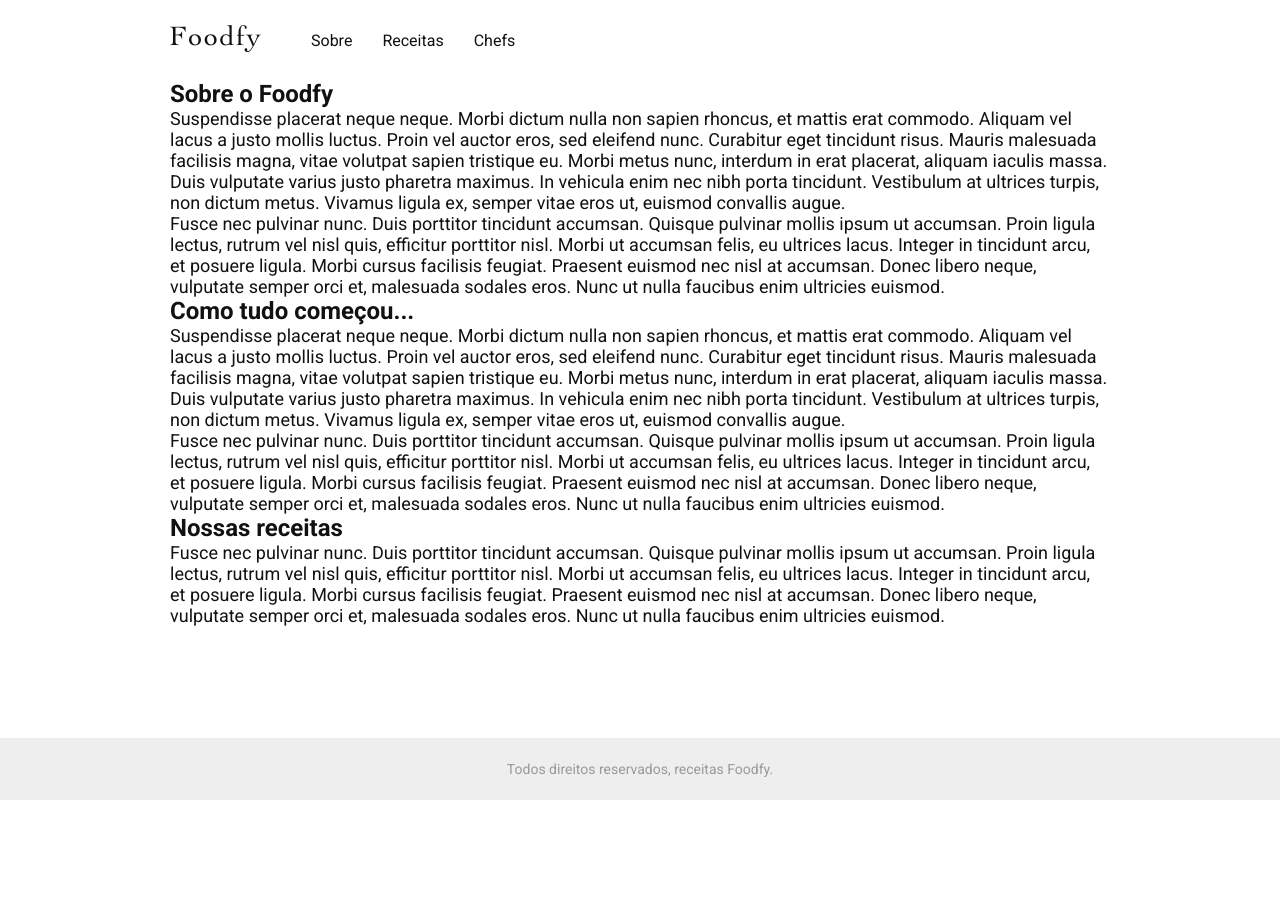
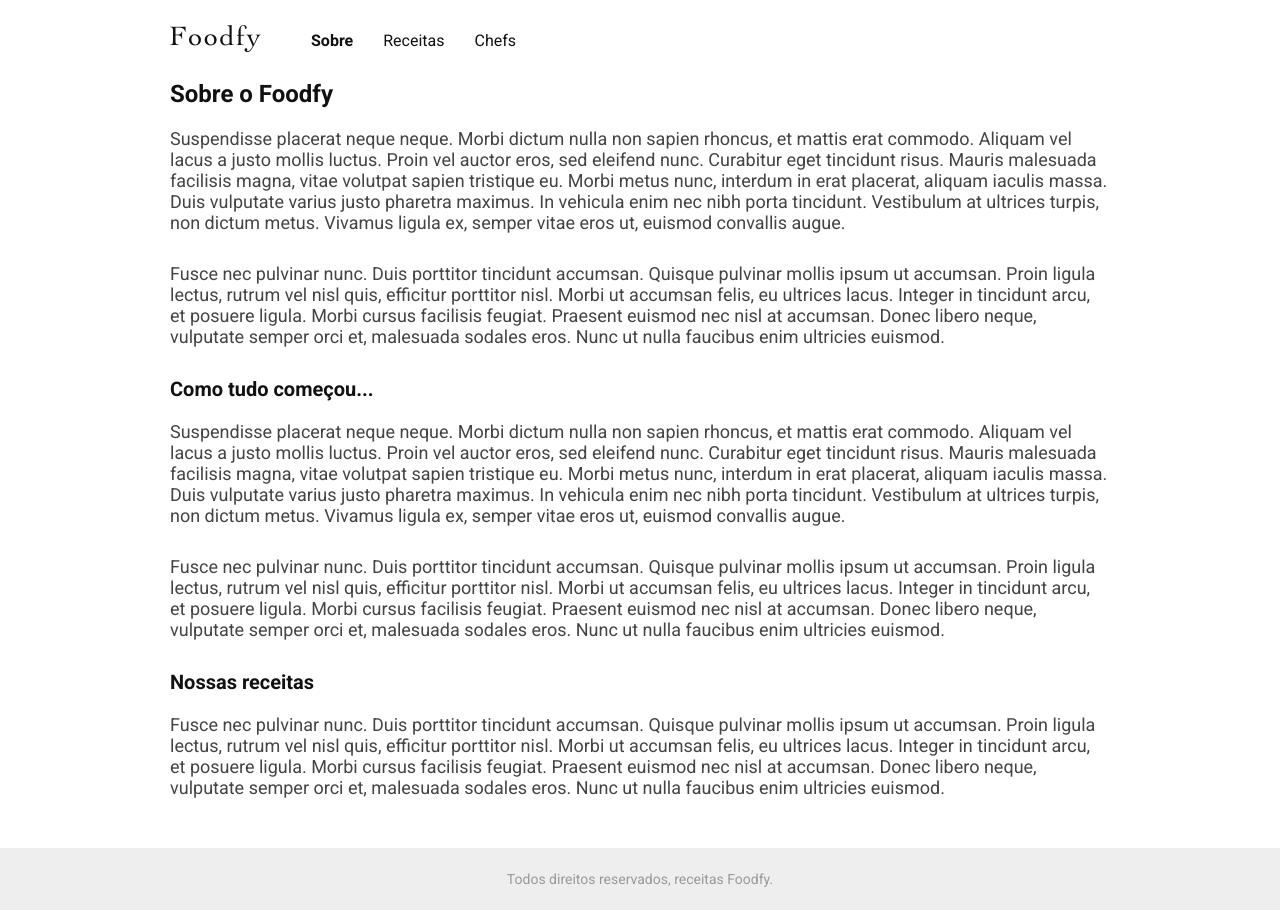
Before and after one commit to italoteix/foodfy, a Node server app: page /about in a window 1280 px wide. Before the commit the page ends 800 px from the top, so only its background shows below. Run offline with Node 20, Linux system fonts and the light colour scheme.

Commit message:
:recycle: refactor: remade about page

```diff
--- a/public/script.js
+++ b/public/script.js
@@ -60,7 +60,7 @@ if (document.querySelector(".add-ingredient") && document.querySelector(".add-st
 }
 
 // Style current header link
-const $navLinks = document.querySelectorAll('.link__header');
+const $navLinks = document.querySelectorAll('.menu__row a');
 
 function styleActiveNav($navLinks) {
   const path = location.pathname;
--- a/public/style.css
+++ b/public/style.css
@@ -85,6 +85,10 @@ header,
   margin-left: 30px;
 }
 
+.menu__row a.active {
+  font-weight: bold;
+}
+
 /*=== MAIN.LAYOUT.FOOTER ===*/
 footer {
   display: flex;
@@ -129,6 +133,22 @@ footer small {
   opacity: 0.7;
 }
 
+/*=== MAIN.ABOUT ===*/
+.about h1 {
+  margin-bottom: 20px;
+}
+
+.about h2 {
+  font-size: 20px;
+  line-height: 24px;
+  margin-bottom: 20px;
+}
+
+.about p {
+  color: #444;
+  margin-bottom: 30px;
+}
+
 /*=== RECIPES ===*/
 .recipes-grid {
   display: grid;
--- a/src/app/views/main/about.njk
+++ b/src/app/views/main/about.njk
@@ -7,7 +7,9 @@
 {% block content %}
 
   <section class="about container">
-    <h1>Sobre o Foodfy</h1>
+    <h1 class="title">Sobre o Foodfy</h1>
+
+    <article>
       <p>
         Suspendisse placerat neque neque. Morbi dictum nulla non sapien rhoncus, et mattis erat commodo. Aliquam vel
         lacus a justo mollis luctus. Proin vel auctor eros, sed eleifend nunc. Curabitur eget tincidunt risus. Mauris
@@ -21,7 +23,9 @@
         ligula. Morbi cursus facilisis feugiat. Praesent euismod nec nisl at accumsan. Donec libero neque, vulputate semper orci et,
         malesuada sodales eros. Nunc ut nulla faucibus enim ultricies euismod.
       </p>
+    </article>
 
+    <article>
       <h2>Como tudo começou...</h2>
       <p>
         Suspendisse placerat neque neque. Morbi dictum nulla non sapien rhoncus, et mattis erat commodo. Aliquam vel
@@ -36,7 +40,9 @@
         arcu, et posuere ligula. Morbi cursus facilisis feugiat. Praesent euismod nec nisl at accumsan. Donec libero neque,
         vulputate semper orci et, malesuada sodales eros. Nunc ut nulla faucibus enim ultricies euismod.
       </p>
+    </article>
 
+    <article>
       <h2>Nossas receitas</h2>
       <p>
         Fusce nec pulvinar nunc. Duis porttitor tincidunt accumsan. Quisque pulvinar mollis ipsum ut accumsan. Proin ligula lectus,
@@ -44,6 +50,7 @@
         posuere ligula. Morbi cursus facilisis feugiat. Praesent euismod nec nisl at accumsan. Donec libero neque, vulputate semper
         orci et, malesuada sodales eros. Nunc ut nulla faucibus enim ultricies euismod.
       </p>
+    </article>
   </section>
 
 {% endblock content %}
--- a/src/app/views/main/layout.njk
+++ b/src/app/views/main/layout.njk
@@ -35,5 +35,7 @@
   <footer>
     <small>Todos direitos reservados, receitas Foodfy.</small>
   </footer>
+
+  <script src="/script.js"></script>
 </body>
 </html>
```
Lines whose indentation alone changed are shown as unchanged.
